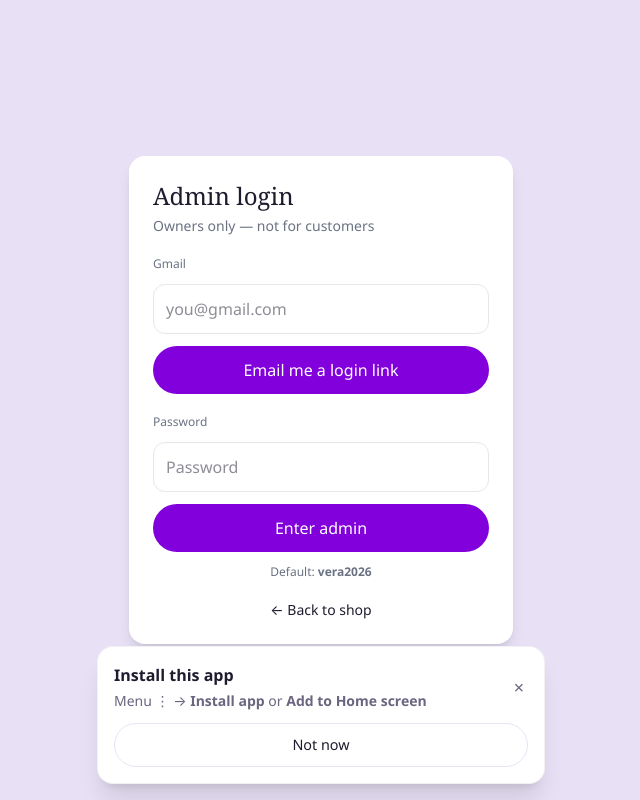
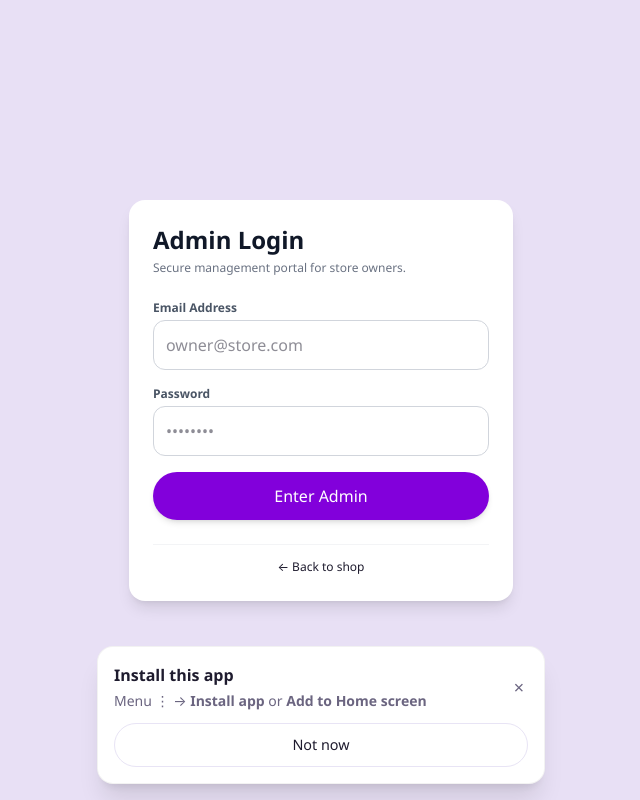
Before and after one commit to Vinxin-source/Vera-s-accessories-aclove-, a Next.js app: page /admin/login in a window 1280 px wide. Shown: the whole page, without its empty margins (319-959 px from the left). Built offline with nearby package versions, Linux system fonts and the light colour scheme.

Commit message:
Update page.tsx

```diff
--- a/src/app/admin/login/page.tsx
+++ b/src/app/admin/login/page.tsx
@@ -3,91 +3,101 @@
 import { FormEvent, useEffect, useState } from "react";
 import Link from "next/link";
 import { useRouter } from "next/navigation";
-import {
-  checkAdminPassword,
-  isAdminLoggedIn,
-  setAdminLoggedIn,
-} from "@/lib/store";
-import { isSupabaseConfigured } from "@/lib/supabase";
-import { signInWithEmail } from "@/lib/auth-admin";
+import { createClient } from "@supabase/supabase-js";
+
+// Initialize Supabase using your exact keys
+const supabaseUrl = "https://bdsybutowmyvtrgzxzzh.supabase.co";
+const supabaseKey = "sb_publishable_gC3nPrBXeWa8YmiAv4iFpA_X4BdVUUe";
+const supabase = createClient(supabaseUrl, supabaseKey);
 
 export default function AdminLoginPage() {
   const router = useRouter();
   const [err, setErr] = useState("");
-  const [info, setInfo] = useState("");
   const [loading, setLoading] = useState(false);
-  const [hasCloud, setHasCloud] = useState(false);
 
+  // If already logged in, push straight to admin
   useEffect(() => {
-    setHasCloud(isSupabaseConfigured());
-    if (isAdminLoggedIn()) router.replace("/admin/products");
+    supabase.auth.getSession().then(({ data: { session } }) => {
+      if (session) {
+        router.replace("/admin/products");
+      }
+    });
   }, [router]);
 
-  async function onMagic(e: FormEvent<HTMLFormElement>) {
+  async function handleLogin(e: FormEvent<HTMLFormElement>) {
     e.preventDefault();
     setErr("");
-    setInfo("");
     setLoading(true);
-    try {
-      const email = String(new FormData(e.currentTarget).get("email") || "").trim();
-      await signInWithEmail(email);
-      setInfo("Check your Gmail. Open the link on this phone.");
-    } catch (ex) {
-      setErr(ex instanceof Error ? ex.message : "Could not send email");
-    } finally {
-      setLoading(false);
+
+    const formData = new FormData(e.currentTarget);
+    const email = String(formData.get("email") || "").trim();
+    const password = String(formData.get("password") || "");
+
+    const { error } = await supabase.auth.signInWithPassword({
+      email,
+      password,
+    });
+
+    setLoading(false);
+
+    if (error) {
+      setErr(error.message);
+    } else {
+      router.push("/admin/products");
     }
-  }
-
-  function onPassword(e: FormEvent<HTMLFormElement>) {
-    e.preventDefault();
-    setErr("");
-    const password = String(new FormData(e.currentTarget).get("password") || "");
-    if (checkAdminPassword(password)) {
-      setAdminLoggedIn(true);
-      router.push("/admin/products");
-      return;
-    }
-    setErr("Wrong password. Use: vera2026");
   }
 
   return (
     <div className="min-h-screen flex items-center justify-center px-4" style={{ background: "#e8e0f5" }}>
-      <div className="w-full max-w-sm rounded-2xl bg-white p-6 shadow-lg space-y-5">
+      <div className="w-full max-w-sm rounded-2xl bg-white p-6 shadow-lg space-y-6">
         <div>
-          <h1 className="text-2xl font-serif">Admin login</h1>
-          <p className="mt-1 text-sm text-gray-500">Owners only — not for customers</p>
+          <h1 className="text-2xl font-bold text-gray-900 font-sans">Admin Login</h1>
+          <p className="mt-1 text-xs text-gray-500 font-sans">Secure management portal for store owners.</p>
         </div>
 
-        {hasCloud ? (
-          <form onSubmit={onMagic} className="space-y-3">
-            <label className="block text-xs font-medium text-gray-500">Gmail</label>
-            <input name="email" type="email" required placeholder="you@gmail.com"
-              className="w-full rounded-xl border border-gray-200 px-3 py-3" />
-            <button type="submit" disabled={loading}
-              className="w-full rounded-full bg-purple-700 py-3 text-white font-medium">
-              {loading ? "Sending…" : "Email me a login link"}
-            </button>
-          </form>
+        <form onSubmit={handleLogin} className="space-y-4 font-sans">
+          <div>
+            <label className="block text-xs font-semibold text-gray-600 mb-1">Email Address</label>
+            <input
+              name="email"
+              type="email"
+              required
+              placeholder="owner@store.com"
+              className="w-full rounded-xl border border-gray-300 px-3 py-3 text-sm text-gray-900 focus:outline-none focus:ring-2 focus:ring-purple-600"
+            />
+          </div>
+
+          <div>
+            <label className="block text-xs font-semibold text-gray-600 mb-1">Password</label>
+            <input
+              name="password"
+              type="password"
+              required
+              placeholder="••••••••"
+              className="w-full rounded-xl border border-gray-300 px-3 py-3 text-sm text-gray-900 focus:outline-none focus:ring-2 focus:ring-purple-600"
+            />
+          </div>
+
+          <button
+            type="submit"
+            disabled={loading}
+            className="w-full rounded-full bg-purple-700 py-3 text-white font-medium hover:bg-purple-800 transition shadow-md"
+          >
+            {loading ? "Signing in..." : "Enter Admin"}
+          </button>
+        </form>
+
+        {err ? (
+          <div className="rounded-lg bg-red-50 p-3 text-xs text-red-600 font-sans">
+            {err}
+          </div>
         ) : null}
 
-        <form onSubmit={onPassword} className="space-y-3">
-          <label className="block text-xs font-medium text-gray-500">Password</label>
-          <input name="password" type="password" required placeholder="Password"
-            className="w-full rounded-xl border border-gray-200 px-3 py-3" />
-          <button type="submit"
-            className="w-full rounded-full bg-purple-700 py-3 text-white font-medium">
-            Enter admin
-          </button>
-          <p className="text-center text-xs text-gray-500">
-            Default: <b>vera2026</b>
-          </p>
-        </form>
-
-        {info ? <p className="text-sm text-green-700">{info}</p> : null}
-        {err ? <p className="text-sm text-red-600">{err}</p> : null}
-
-        <Link href="/" className="block text-center text-sm text-gray-500">← Back to shop</Link>
+        <div className="text-center pt-2 border-t border-gray-100">
+          <Link href="/" className="text-xs text-gray-500 hover:text-gray-800 font-sans">
+            ← Back to shop
+          </Link>
+        </div>
       </div>
     </div>
   );
```
